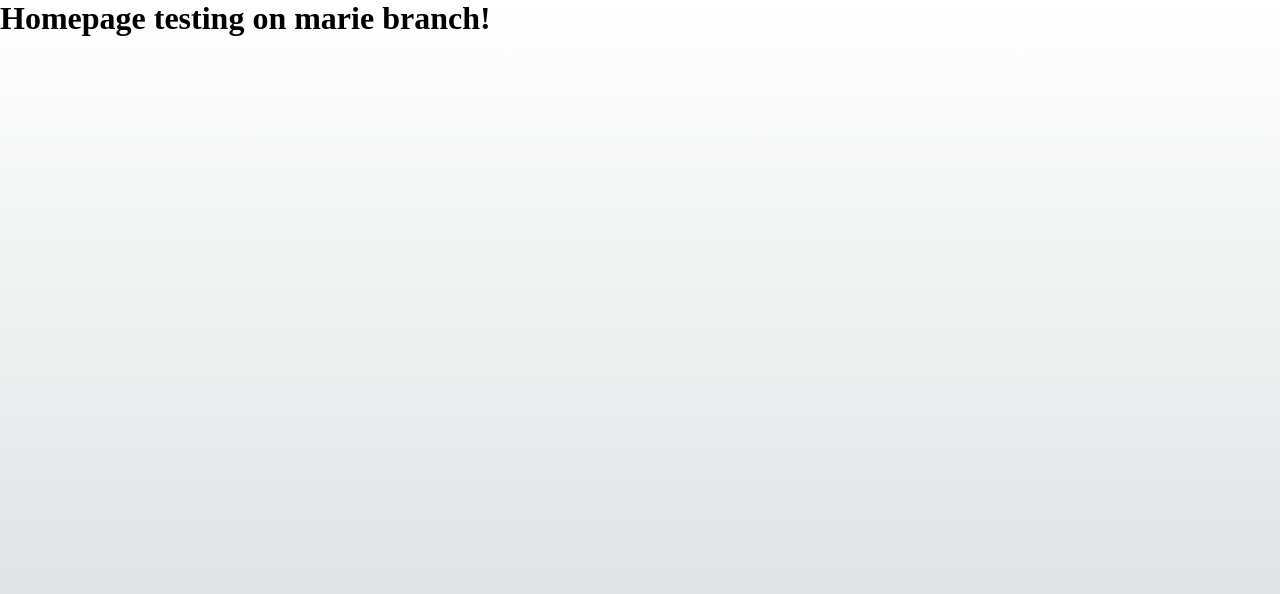
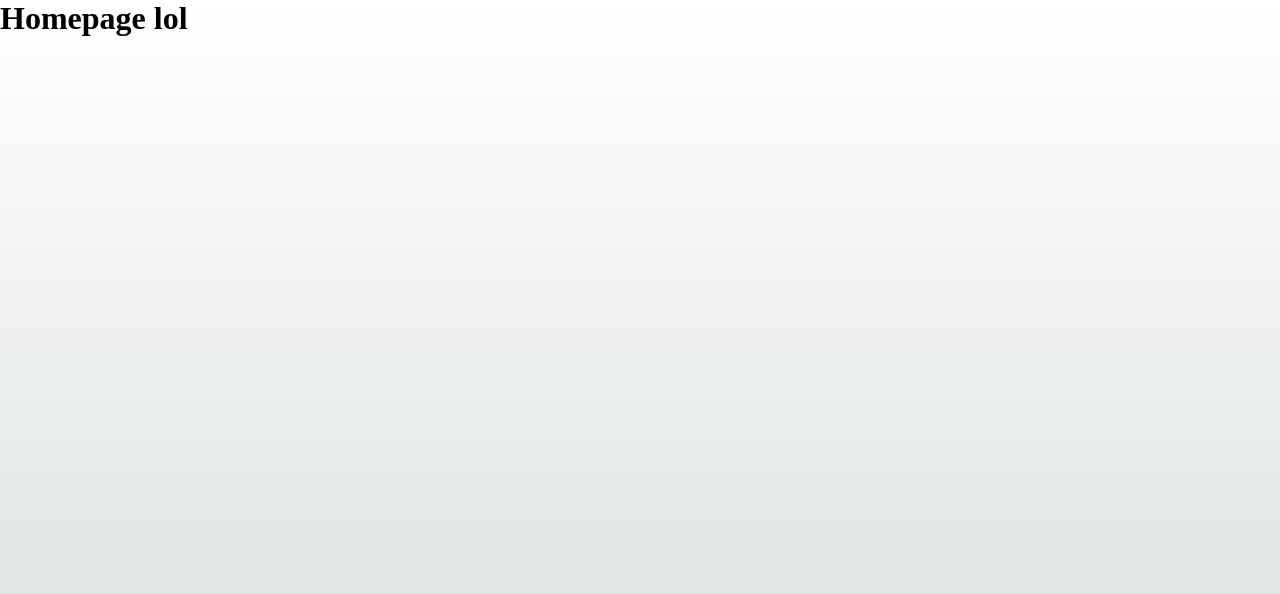
Before and after one commit to tombill143/foofest, a Next.js app: page / in a window 1280 px wide. Shown: the top 594 px of the page. Built offline with nearby package versions, Linux system fonts and the light colour scheme.

Commit message:
changed h1, testing

```diff
--- a/src/pages/index.js
+++ b/src/pages/index.js
@@ -7,7 +7,7 @@ const inter = Inter({ subsets: ["latin"] });
 export default function Home() {
   return (
     <div>
-      <h1>Homepage testing on marie branch!</h1>
+      <h1>Homepage lol</h1>
     </div>
   );
 }
```
